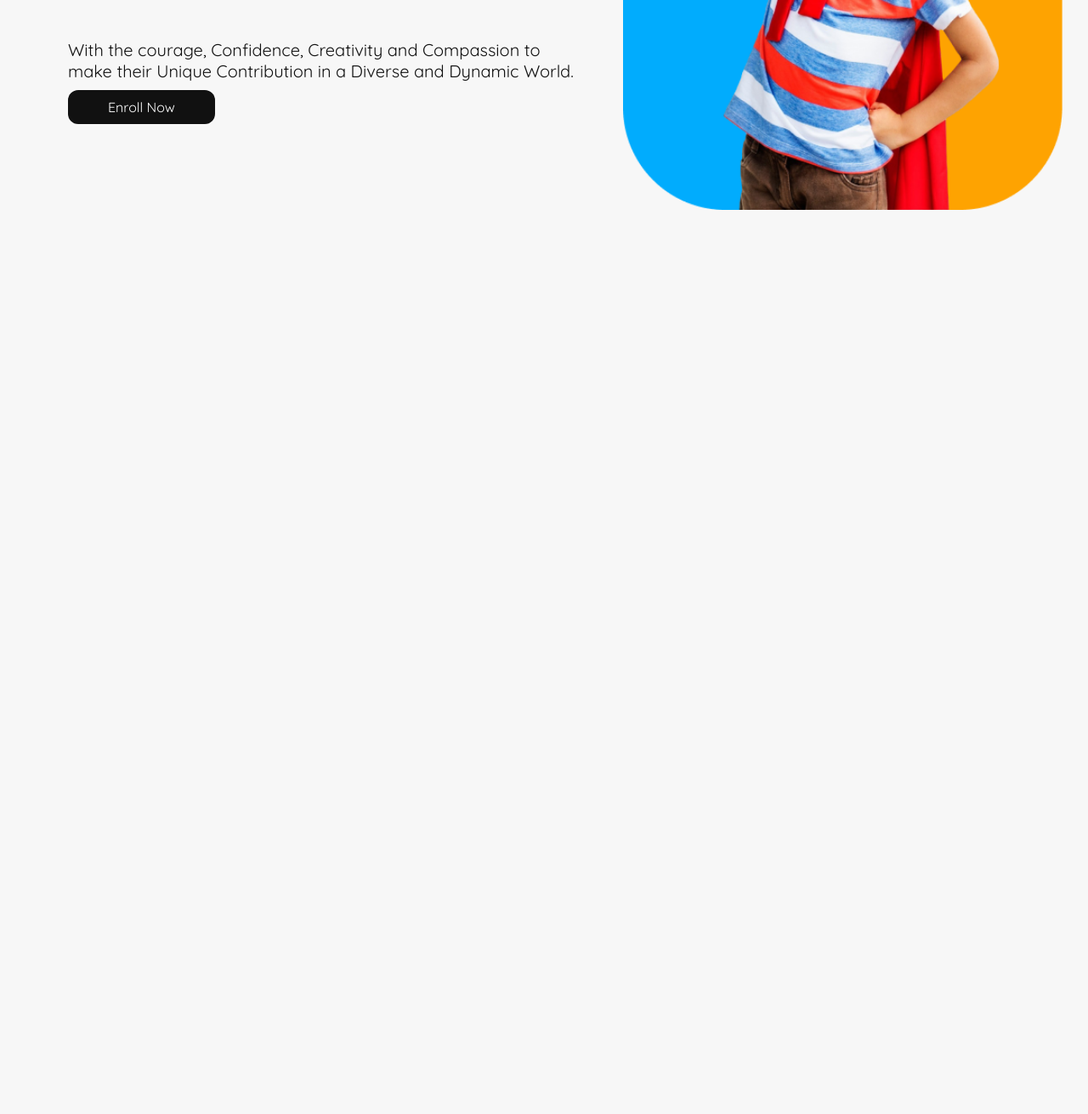
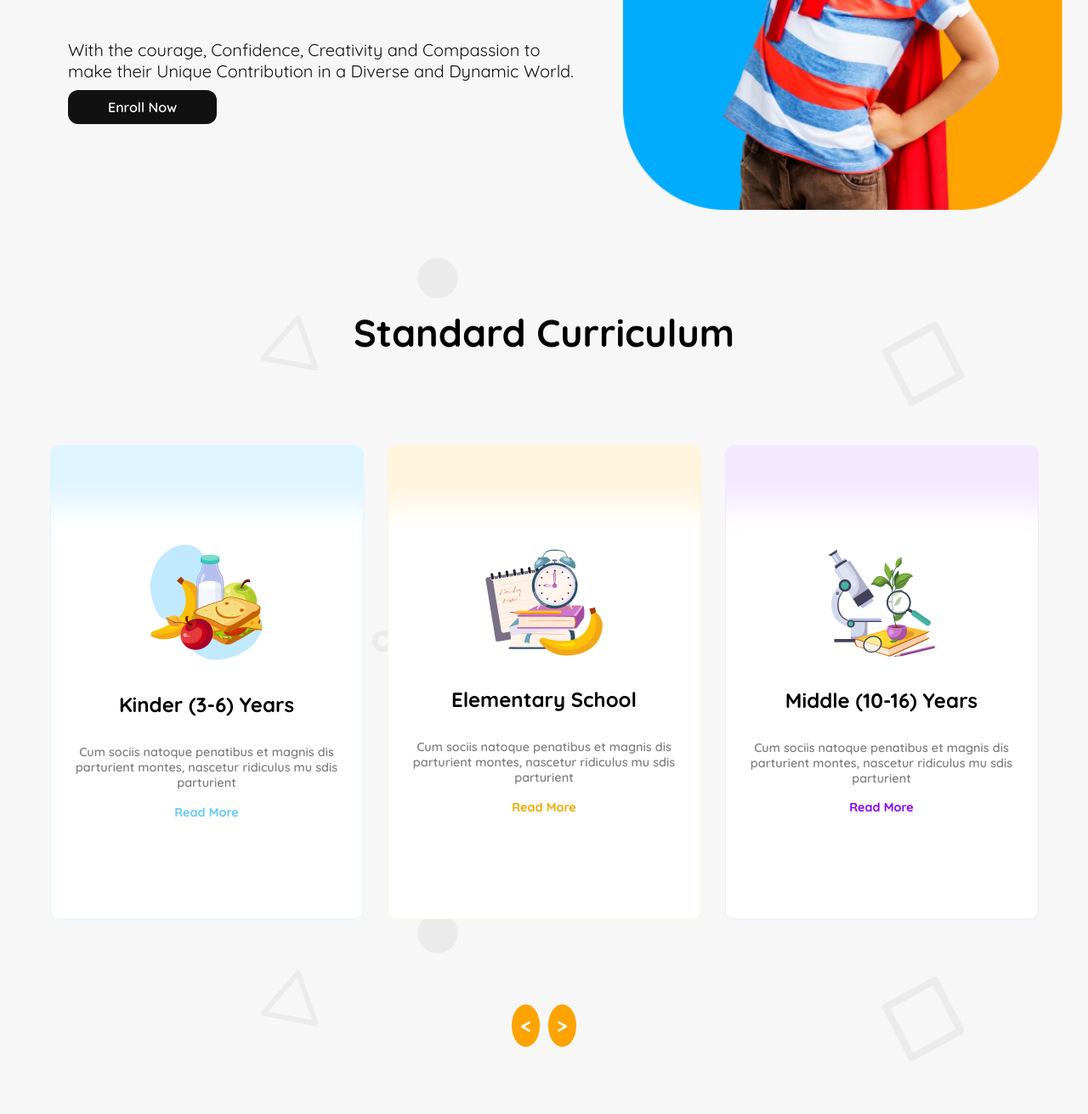
Before and after one commit to Mj-Marjan/Assignment-no-2-school-responsive, a plain HTML site: page index.html in a window 1280 px wide. Shown: the part 500-1811 px from the top of the page at 85% size. Before the commit the page ends 800 px from the top, so only its background shows below. Drawn offline with Linux system fonts and the light colour scheme.

Commit message:
Standard-contant & this section responsive complete

```diff
--- a/index.html
+++ b/index.html
@@ -6,8 +6,7 @@
     <title>Assignment-no-2-school-responsive</title>
     <link rel="stylesheet" href="style.css">
 </head>
-<body class="bg-light">
-    <header class="quicksand">
+<body class="bg-light quicksand">
         <header>
               <div class="navbar display-flex">
                 <div class="school-icon display-flex">
@@ -38,9 +37,47 @@
                 <img class="bannar-img" src="assets/hero-kids.png" alt="">
               </div>
         </header>
-        <main></main>
+        <main>
+            <!-- standard section -->
+            <section class="Standard-contant ">
+                <h3 class="standard-title">Standard Curriculum</h3>
+                <div class="standard-cards">
+                   <div class="standard-card display-flex card1">
+                    <div>
+                        <img src="assets/kinder.png" alt="food-img" class="standard-img">
+                    <h4 class="standard-subtitle">Kinder (3-6) Years</h4>
+                    <p class="standard-discription">Cum sociis natoque penatibus et magnis
+                        dis parturient montes, nascetur ridiculus
+                        mu sdis parturient</p>
+                    <a href="" class="standard-btn text-btn1">Read More</a>
+                    </div>
+                   </div>
+                   <div class="standard-card display-flex card2">
+                     <div><img src="assets/elementary.png" alt="book-img" class="standard-img">
+                        <h4 class="standard-subtitle">Elementary School</h4>
+                        <p class="standard-discription">Cum sociis natoque penatibus et magnis
+                            dis parturient montes, nascetur ridiculus
+                            mu sdis parturient</p>
+                        <a href="" class="standard-btn text-btn2">Read More</a></div>
+                   </div>
+                   <div class="standard-card display-flex card3">
+                    <div>
+                        <img src="assets/middle.png" alt="accosorise-item" class="standard-img">
+                    <h4 class="standard-subtitle">Middle (10-16) Years</h4>
+                    <p class="standard-discription">Cum sociis natoque penatibus et magnis
+                        dis parturient montes, nascetur ridiculus
+                        mu sdis parturient</p>
+                    <a href="" class="standard-btn text-btn3">Read More</a>
+                    </div>
+                   </div>
+                </div>
+                <div class="standard-icon">
+                    <h2 class="standard-icon1"><</h2>
+                    <h2 class="standard-icon1">></h2>
+                </div>
+
+            </section>
+        </main>
         <footer></footer>
-    </header>
-
 </body>
 </html>
--- a/style.css
+++ b/style.css
@@ -1,13 +1,21 @@
 @import url('https://fonts.googleapis.com/css2?family=Quicksand:wght@300..700&display=swap');
+/* *{
+    margin: 0;
+    padding: 0;
+    box-sizing: border-box;
+} */
 .quicksand{
     font-family: "Quicksand", serif;
     font-optical-sizing: auto;
-    font-weight: 100px;
+    font-weight: 600;
     font-style: normal;
   }
   body{
     max-width: 1440px;
     margin: 0 auto;
+    overflow-x: auto;
+    overflow-y: auto;
+    width: 100%;
   }
   /* header-navbar-styles */
   .bg-light{
@@ -71,6 +79,7 @@
 .bannar-title{
     font-size: 3.5rem;
     font-weight: 700;
+    width: 95%;
 }
 .bannar-discription{
     font-size: 1.25rem;
@@ -89,8 +98,85 @@
 .bannar-img{
     width: 100%;
 }
+/* standard section styles */
+main{
+    background-image: url(assets/bg.png);
+}
+.standard-title{
+    text-align: center;
+    padding: 60px 0;
+    font-size: 2.8rem;
+    font-weight: bold;
+}
+.standard-cards{
+    display: flex;
+    align-items: center;
+    justify-content: center;
+    gap: 28px;
+}
+.standard-card{
+    text-align: center;
+    align-items: center;
+    width: 367px;
+    height: 476px;
+    padding: 40px 0px;
+    border-radius: 10px;
+    background-color: #fff;
+}
+.card1{
+    box-shadow: inset 0px 98px 36px -29px rgb(222 245 255 / 1);
+    border: 1px solid #DEF5FF;
+}
+.card2{
+    box-shadow: inset 0px 98px 36px -29px rgba(255, 244, 220, 1);
+    border: 1px solid #FFF4DC;
+}
+.card3{
+    box-shadow: inset 0px 98px 36px -29px rgba(242, 232, 255, 1);
+    border: 1px solid #F2E8FF;
+}
 
+.standard-subtitle{
+    font-size: 1.5rem;
+    font-weight: bold;
+}
+.standard-discription{
+    font-size: 0.9rem;
+    font-weight: 400px;
+    color: #808080;
+    /* width: 287px; */
+}
+.standard-btn{
+    font-size: 0.9rem;
+    font-weight: bold;
+    text-decoration: none;
+    /* padding-bottom: 53px; */
+}
+.standard-icon{
+    display: flex;
+    justify-content: center;
+    gap: 10px;
+   padding: 80px 0 60px;
+}
+.standard-icon1{
+    padding: 10px;
+    background-color: #FEA301;
+    border-radius: 100%;
+    color: #ffffff;
+}
+.text-btn1{
+    color: #64C8FF;
+}
+.text-btn2{
+    color: #F0AA00;
+}
+.text-btn3{
+    color: #8700FF;
+}
 
+ .hide{
+    display: none;
+ }
 
 
 
@@ -108,34 +194,44 @@
     }
     .nav-horizotal{
         background-color: #FEA301;
-        width: 100%;
+        width: 90%;
     }
     .icon-nav-btn{
         font-size: 40px;
     }
     .navbar{
-        width: 400px;
-        padding-top: 10px;
+
     }
-    .bannar{
+    .bannar, .standard-cards{
         flex-direction: column;
-        align-items: center;
+
     }
     .bannar-img{
         order: -1;
+        width: 100%;
     }
     .bannar-contant{
         text-align: center;
-        padding-top: 20px;
+        padding: 12px 0px 12px;
     }
     .bannar-title{
         font-size: 2rem;
         font-weight: bold;
-        width: 313px;
+        width: 100%;
         margin-bottom: 0;
     }
     .bannar-discription{
         font-size: 0.85rem;
-        margin: 18px 0;
+        padding: 0 10px;
     }
+    .standard-card{
+        width: 300px;
+
+    }
+    .standard-icon{
+        display: none;
+    }
+     .nav-btn, .bannar-btn{
+        padding: 10px 20px;
+     }
 }
```
